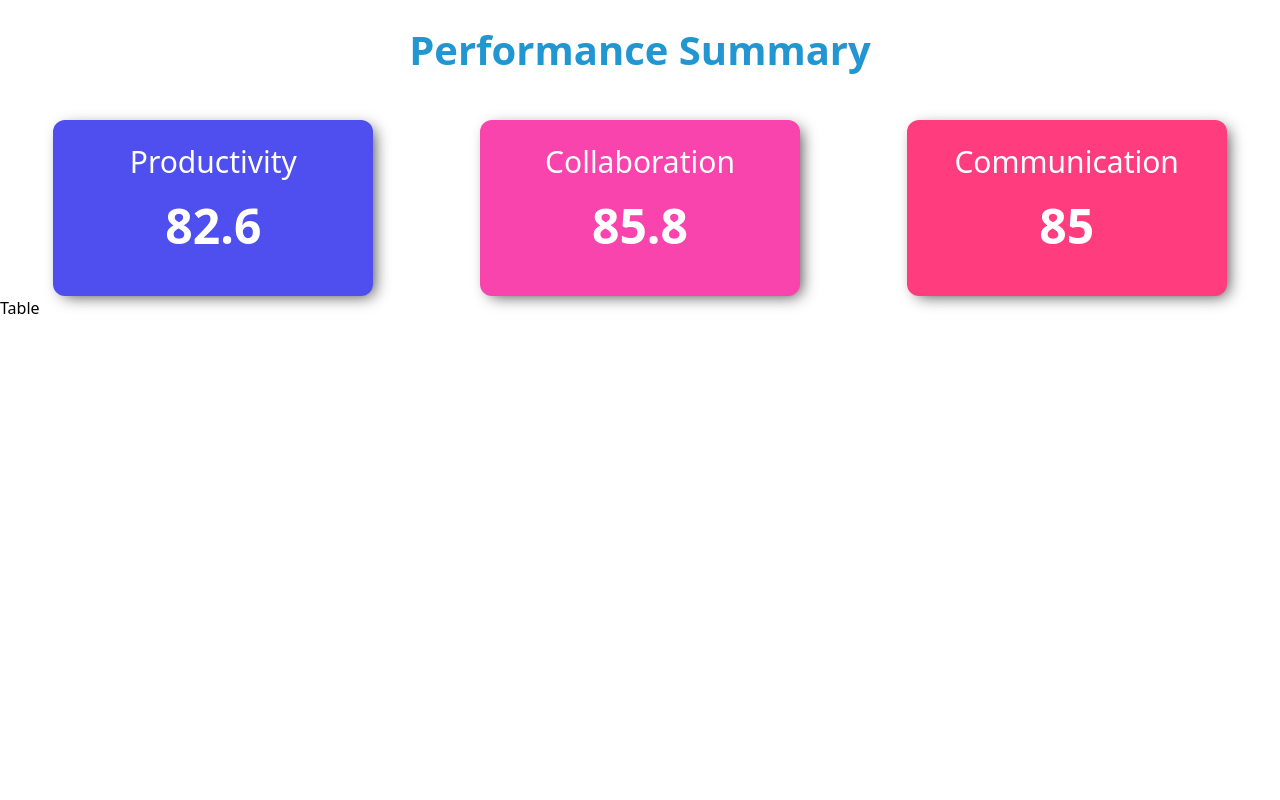
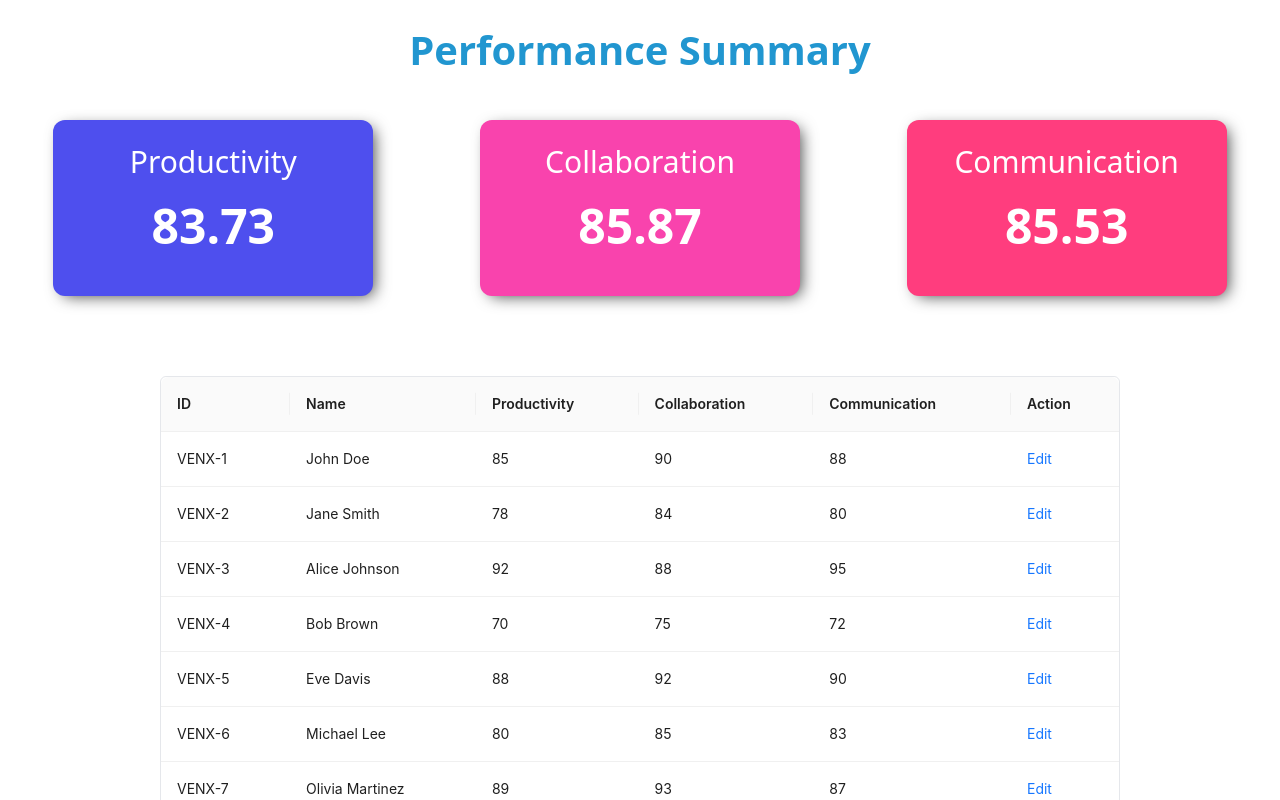
Before and after one commit to harshvsinghme/VenEx-frontend, a React (Create React App) app: page / in a window 1280 px wide. Shown: the top 800 px of the page. Built offline with nearby package versions, Linux system fonts and the light colour scheme.

Commit message:
added complete functionality based on static data

```diff
--- a/package.json
+++ b/package.json
@@ -11,6 +11,7 @@
     "react-dom": "^18.3.1",
     "react-router-dom": "^7.0.2",
     "react-scripts": "5.0.1",
+    "react-toastify": "^10.0.6",
     "typescript": "^4.9.5",
     "web-vitals": "^2.1.4"
   },
--- a/src/App.tsx
+++ b/src/App.tsx
@@ -1,8 +1,22 @@
 import { BrowserRouter, Route, Routes } from "react-router-dom";
 import Employees from "./pages/employees";
+import { ToastContainer } from "react-toastify";
 
 const App = () => {
   return (
+    <>
+      <ToastContainer
+        position="bottom-right"
+        autoClose={2000}
+        hideProgressBar
+        newestOnTop={false}
+        closeOnClick
+        rtl={false}
+        pauseOnFocusLoss
+        draggable
+        pauseOnHover
+        theme="light"
+      />
       <BrowserRouter>
         <Routes>
           <Route path="/" element={<Employees />} />
@@ -14,6 +28,7 @@ const App = () => {
           />
         </Routes>
       </BrowserRouter>
+    </>
   );
 };
 
--- a/src/components/performace-summary.tsx
+++ b/src/components/performace-summary.tsx
@@ -9,7 +9,7 @@ const PerformanceSummary = ({ summary }: IPerformanceSummary) => {
       >
         Performance Summary
       </p>
-      <div className="flex justify-around mt-10">
+      <div className="flex flex-wrap gap-5 md:gap-0 justify-around mt-10">
         <div
           className="shadow-none rounded-xl h-[11em] w-[20em] bg-[#4e4fee] text-white"
           style={{ boxShadow: "5px 4px 16px -4px rgba(0, 0, 0, 0.75)" }}
--- a/src/index.tsx
+++ b/src/index.tsx
@@ -1,7 +1,7 @@
 import ReactDOM from "react-dom/client";
-import './index.css';
+import "./index.css";
+import 'react-toastify/dist/ReactToastify.css';
 import App from "./App";
-
 
 const root = ReactDOM.createRoot(
   document.getElementById("root") as HTMLElement
--- a/src/pages/employees.tsx
+++ b/src/pages/employees.tsx
@@ -1,44 +1,69 @@
 import { useEffect, useState } from "react";
 import PerformanceSummary from "../components/performace-summary";
 import { IEmployee } from "../types/employee";
+import {
+  Form,
+  Input,
+  InputNumber,
+  Popconfirm,
+  Table,
+  TableProps,
+  Typography,
+} from "antd";
+import { toast } from "react-toastify";
+import { employeesData } from "../utils/data";
 
-const employeesData = [
-  {
-    id: 1,
-    name: "John Doe",
-    productivity: 85,
-    collaboration: 90,
-    communication: 88,
-  },
-  {
-    id: 2,
-    name: "Jane Smith",
-    productivity: 78,
-    collaboration: 84,
-    communication: 80,
-  },
-  {
-    id: 3,
-    name: "Alice Johnson",
-    productivity: 92,
-    collaboration: 88,
-    communication: 95,
-  },
-  {
-    id: 4,
-    name: "Bob Brown",
-    productivity: 70,
-    collaboration: 75,
-    communication: 72,
-  },
-  {
-    id: 5,
-    name: "Eve Davis",
-    productivity: 88,
-    collaboration: 92,
-    communication: 90,
-  },
-];
+interface DataType {
+  key: string;
+  name: string;
+  productivity: number;
+  collaboration: number;
+  communication: number;
+}
+
+interface EditableCellProps extends React.HTMLAttributes<HTMLElement> {
+  editing: boolean;
+  dataIndex: string;
+  title: any;
+  inputType: "number" | "text";
+  record: DataType;
+  index: number;
+}
+
+const EditableCell: React.FC<React.PropsWithChildren<EditableCellProps>> = ({
+  editing,
+  dataIndex,
+  title,
+  inputType,
+  record,
+  index,
+  children,
+  ...restProps
+}) => {
+  const inputNode =
+    inputType === "number" ? <InputNumber min={0} /> : <Input />;
+
+  return (
+    <td {...restProps}>
+      {editing ? (
+        <Form.Item
+          name={dataIndex}
+          style={{ margin: 0 }}
+          rules={[
+            {
+              required: true,
+              message: `Please Input ${title}!`,
+            },
+          ]}
+        >
+          {inputNode}
+        </Form.Item>
+      ) : (
+        children
+      )}
+    </td>
+  );
+};
 
 const Employees = () => {
   const [employees, setEmployees] = useState<IEmployee[]>([]);
@@ -79,10 +104,137 @@ const Employees = () => {
     }
   }, [employees]);
 
+  const [form] = Form.useForm();
+  const [editingKey, setEditingKey] = useState("");
+
+  const isEditing = (record: DataType) => record.key === editingKey;
+
+  const edit = (record: Partial<DataType> & { key: React.Key }) => {
+    form.setFieldsValue({ ...record });
+    setEditingKey(record.key);
+  };
+
+  const cancel = () => {
+    setEditingKey("");
+  };
+
+  const save = async (key: React.Key) => {
+    try {
+      const row = (await form.validateFields()) as IEmployee;
+
+      const newData = [...employees];
+      const index = newData.findIndex((item) => key === item.key);
+      if (index > -1) {
+        const item = newData[index];
+        newData.splice(index, 1, {
+          ...item,
+          ...row,
+        });
+        setEmployees(newData);
+        setEditingKey("");
+        toast.success(
+          `Successfully updated the details of ${newData[index].name}(${newData[index].key})`
+        );
+      }
+    } catch (errInfo) {
+      console.error("Validate Failed:", errInfo);
+    }
+  };
+
+  const columns = [
+    {
+      title: "ID",
+      dataIndex: "key",
+      key: "key",
+    },
+    {
+      title: "Name",
+      dataIndex: "name",
+      key: "name",
+    },
+    {
+      title: "Productivity",
+      dataIndex: "productivity",
+      key: "productivity",
+      editable: true,
+    },
+    {
+      title: "Collaboration",
+      dataIndex: "collaboration",
+      key: "collaboration",
+      editable: true,
+    },
+    {
+      title: "Communication",
+      dataIndex: "communication",
+      key: "communication",
+      editable: true,
+    },
+
+    {
+      title: "Action",
+      dataIndex: "action",
+      render: (_: any, record: DataType) => {
+        const editable = isEditing(record);
+        return editable ? (
+          <span className="cursor-pointer">
+            <Typography.Link
+              onClick={() => save(record.key)}
+              style={{ marginInlineEnd: 8 }}
+            >
+              Save
+            </Typography.Link>
+            <Popconfirm title="Sure to cancel?" onConfirm={cancel}>
+              Cancel
+            </Popconfirm>
+          </span>
+        ) : (
+          <Typography.Link
+            disabled={editingKey !== ""}
+            onClick={() => edit(record)}
+          >
+            Edit
+          </Typography.Link>
+        );
+      },
+    },
+  ];
+
+  const mergedColumns: TableProps<DataType>["columns"] = columns.map((col) => {
+    if (!col.editable) {
+      return col;
+    }
+    return {
+      ...col,
+      onCell: (record: DataType) => ({
+        record,
+        inputType: ["productivity", "collaboration", "communication"].includes(
+          col.dataIndex
+        )
+          ? "number"
+          : "text",
+        dataIndex: col.dataIndex,
+        title: col.title,
+        editing: isEditing(record),
+      }),
+    };
+  });
+
   return (
     <div>
       <PerformanceSummary summary={summary} />
-      <div>Table</div>
+      <div className="mt-20 mb-5 mx-2 md:mx-40 border rounded-md">
+        <Form form={form} component={false}>
+          <Table<DataType>
+            components={{
+              body: { cell: EditableCell },
+            }}
+            dataSource={employees as IEmployee[]}
+            columns={mergedColumns}
+            pagination={{ onChange: cancel }}
+          />
+        </Form>
+      </div>
     </div>
   );
 };
--- a/src/types/employee.d.ts
+++ b/src/types/employee.d.ts
@@ -1,5 +1,5 @@
 export interface IEmployee {
-  id: number;
+  key: string;
   name: string;
   productivity: number;
   collaboration: number;
--- /dev/null
+++ b/src/utils/data.ts
@@ -0,0 +1,107 @@
+export const employeesData = [
+  {
+    key: "VENX-1",
+    name: "John Doe",
+    productivity: 85,
+    collaboration: 90,
+    communication: 88,
+  },
+  {
+    key: "VENX-2",
+    name: "Jane Smith",
+    productivity: 78,
+    collaboration: 84,
+    communication: 80,
+  },
+  {
+    key: "VENX-3",
+    name: "Alice Johnson",
+    productivity: 92,
+    collaboration: 88,
+    communication: 95,
+  },
+  {
+    key: "VENX-4",
+    name: "Bob Brown",
+    productivity: 70,
+    collaboration: 75,
+    communication: 72,
+  },
+  {
+    key: "VENX-5",
+    name: "Eve Davis",
+    productivity: 88,
+    collaboration: 92,
+    communication: 90,
+  },
+  {
+    key: "VENX-6",
+    name: "Michael Lee",
+    productivity: 80,
+    collaboration: 85,
+    communication: 83,
+  },
+  {
+    key: "VENX-7",
+    name: "Olivia Martinez",
+    productivity: 89,
+    collaboration: 93,
+    communication: 87,
+  },
+  {
+    key: "VENX-8",
+    name: "David Clark",
+    productivity: 75,
+    collaboration: 79,
+    communication: 78,
+  },
+  {
+    key: "VENX-9",
+    name: "Sophia Lewis",
+    productivity: 90,
+    collaboration: 88,
+    communication: 91,
+  },
+  {
+    key: "VENX-10",
+    name: "Daniel Walker",
+    productivity: 81,
+    collaboration: 86,
+    communication: 84,
+  },
+  {
+    key: "VENX-11",
+    name: "Mia Harris",
+    productivity: 94,
+    collaboration: 91,
+    communication: 96,
+  },
+  {
+    key: "VENX-12",
+    name: "James Young",
+    productivity: 79,
+    collaboration: 82,
+    communication: 80,
+  },
+  {
+    key: "VENX-13",
+    name: "Isabella King",
+    productivity: 85,
+    collaboration: 89,
+    communication: 87,
+  },
+  {
+    key: "VENX-14",
+    name: "Matthew Scott",
+    productivity: 78,
+    collaboration: 76,
+    communication: 79,
+  },
+  {
+    key: "VENX-15",
+    name: "Charlotte Green",
+    productivity: 92,
+    collaboration: 90,
+    communication: 93,
+  },
+];
```
Also changed, not shown: 1 other file (tests, documents, lock files or other folders). Lines whose indentation alone changed are shown as unchanged.
